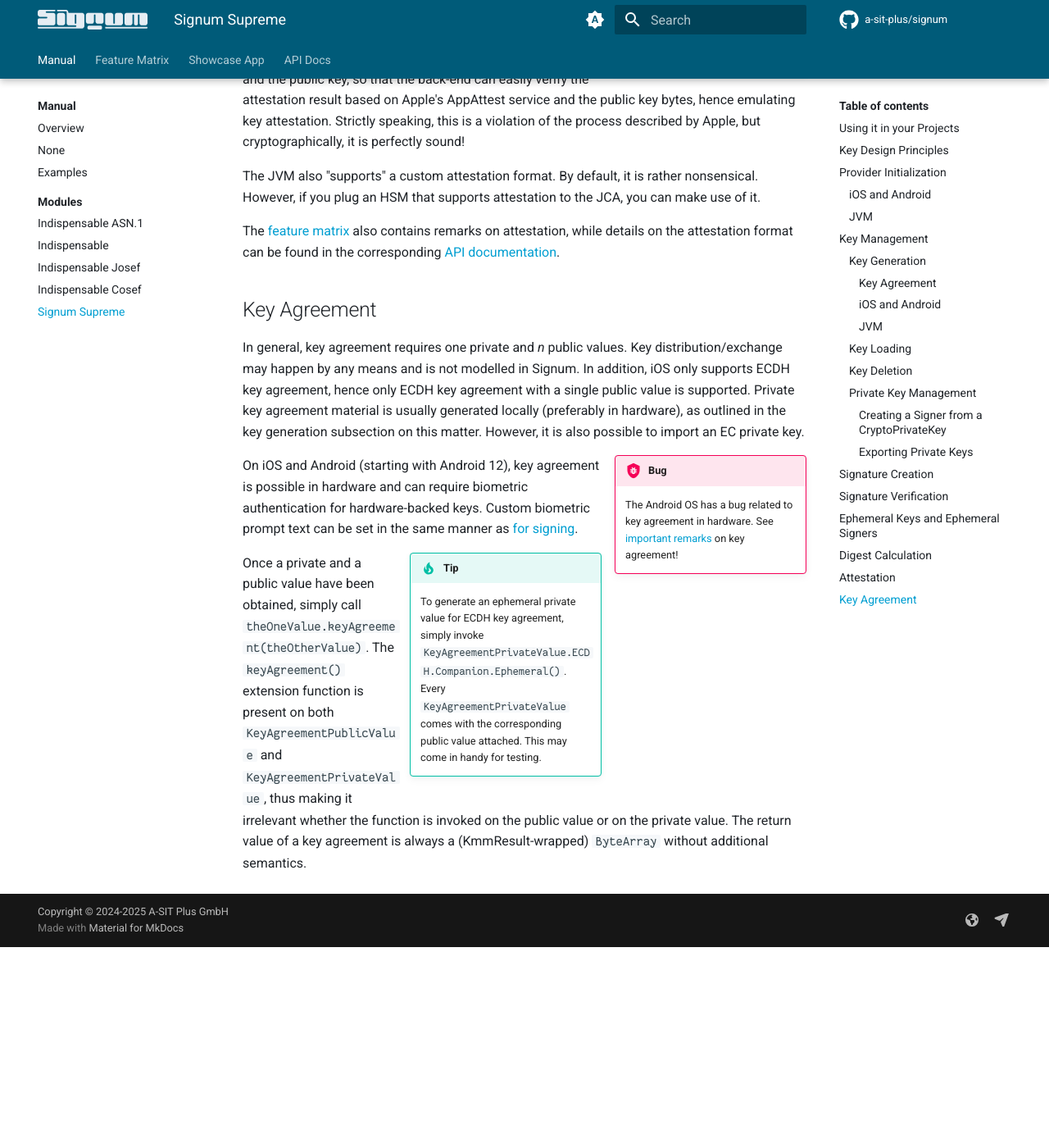
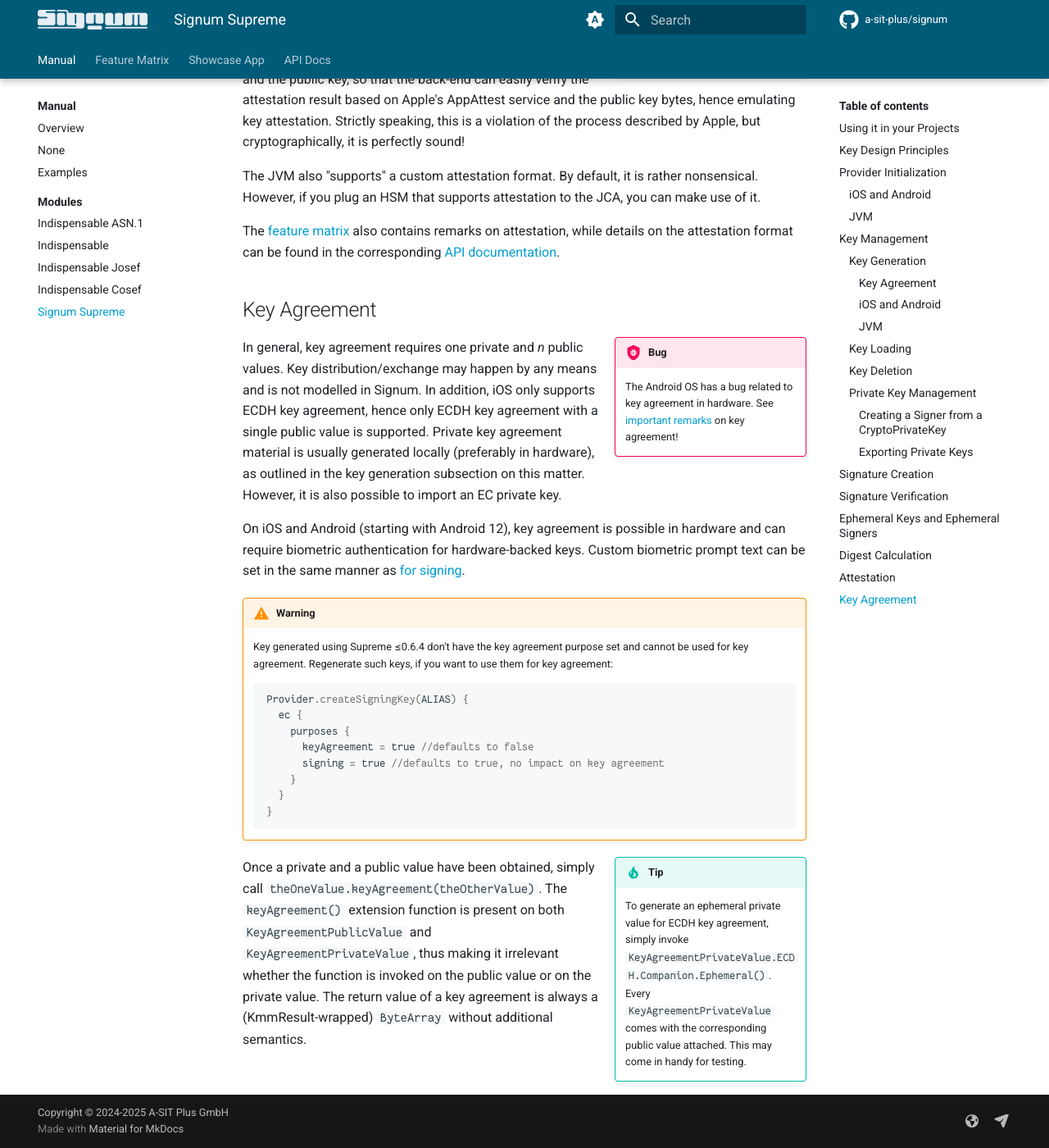
Before and after one commit to a-sit-plus/signum, an MkDocs documentation site: the page built from docs/docs/supreme.md, in a window 1280 px wide and 1400 px high, scrolled down 8451 px. Shown: the whole window at 82% size. Built offline with MkDocs 1.6.1 and Material for MkDocs 9.7.7, drawn with Linux system fonts in a browser that asks for light colours; comment, search, counter and statistics services are not loaded; before the commit the page ends 9606 px from its top, so only the background shows below that; some of the changed text lies outside the part shown.

Commit message:
fix docs

````diff
--- a/docs/docs/supreme.md
+++ b/docs/docs/supreme.md
@@ -159,7 +159,7 @@
 ```
 
 !!! warning inline end
-    Key generated using Supreme &leg;0.6.3 don't have the key agreement purpose set and cannot be used for key agreement.
+    Key generated using Supreme &leq;0.6.4 don't have the key agreement purpose set and cannot be used for key agreement.
     Regenerate such keys, if you want to use them for key agreement!
 
 On Android, key usage purposes are enforced by hardware, on iOS this enforcement is done in software. On the JVM, no strict checks are enforced
@@ -379,19 +379,33 @@
 details on the attestation format can be found in the corresponding [API documentation](dokka/indispensable/at.asitplus.signum.indispensable/-attestation/index.html).
 
 ## Key Agreement
+
+!!! bug inline end
+    The Android OS has a bug related to key agreement in hardware. See [important remarks](features.md#android-key-agreement) on key agreement!
+
 In general, key agreement requires one private and _n_ public values. Key distribution/exchange may happen by any means and
 is not modelled in Signum.
 In addition, iOS only supports ECDH key agreement, hence only ECDH key agreement with a single public value is supported.
 Private key agreement material is usually generated locally (preferably in hardware), as outlined in the key generation subsection
 on this matter. However, it is also possible to import an EC private key.
 
-!!! bug inline end
-    The Android OS has a bug related to key agreement in hardware. See [important remarks](features.md#android-key-agreement) on key agreement!
-
-
 On iOS and Android (starting with Android&nbsp;12), key agreement is possible in hardware and can
 require biometric authentication for hardware-backed keys. Custom biometric prompt text can be set
 in the same manner as [for signing](#signature-creation).
+
+!!! warning
+    Key generated using Supreme &leq;0.6.4 don't have the key agreement purpose set and cannot be used for key agreement.
+    Regenerate such keys, if you want to use them for key agreement:
+    ```kotlin
+    Provider.createSigningKey(ALIAS) {
+      ec {
+        purposes {
+          keyAgreement = true //defaults to false
+          signing = true //defaults to true, no impact on key agreement
+        }
+      }
+    }
+    ```
 
 
 !!! tip inline end
````
Also changed, not shown: docs/docs/app.md (+1 -1 lines), docs/docs/index.md (+17 -8 lines), README.md.
